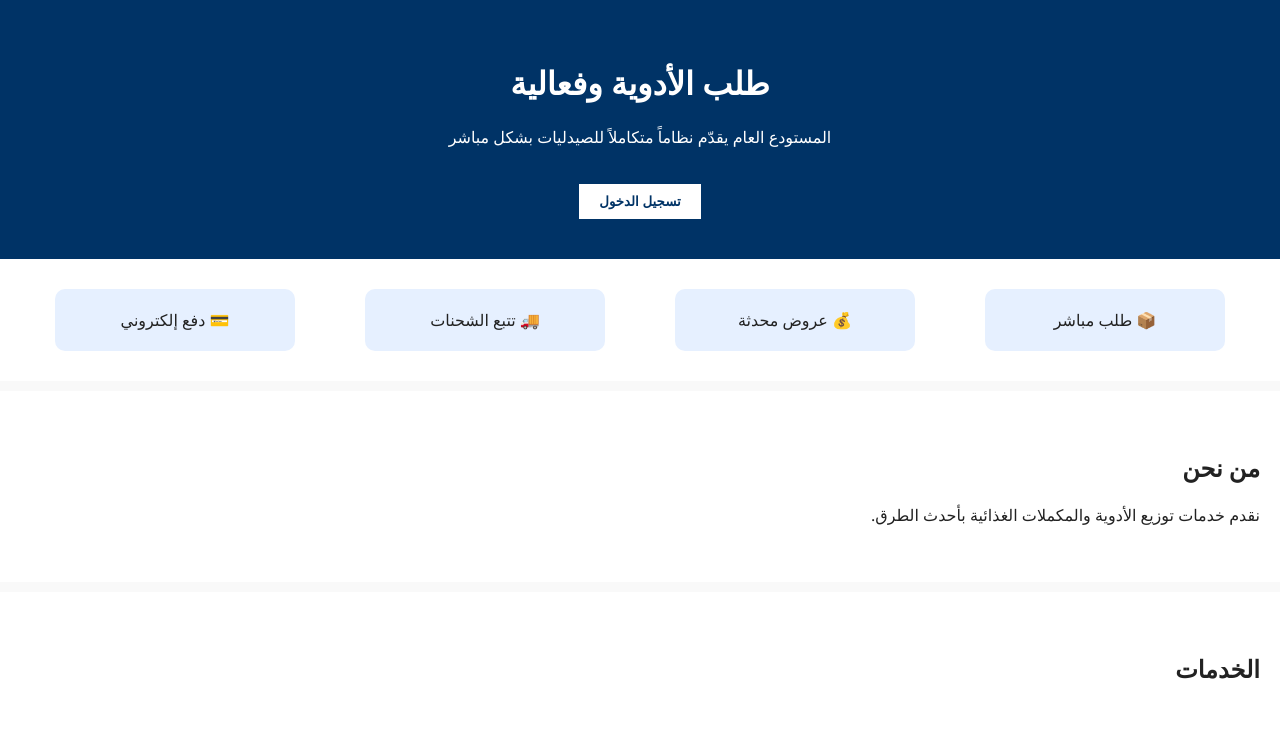
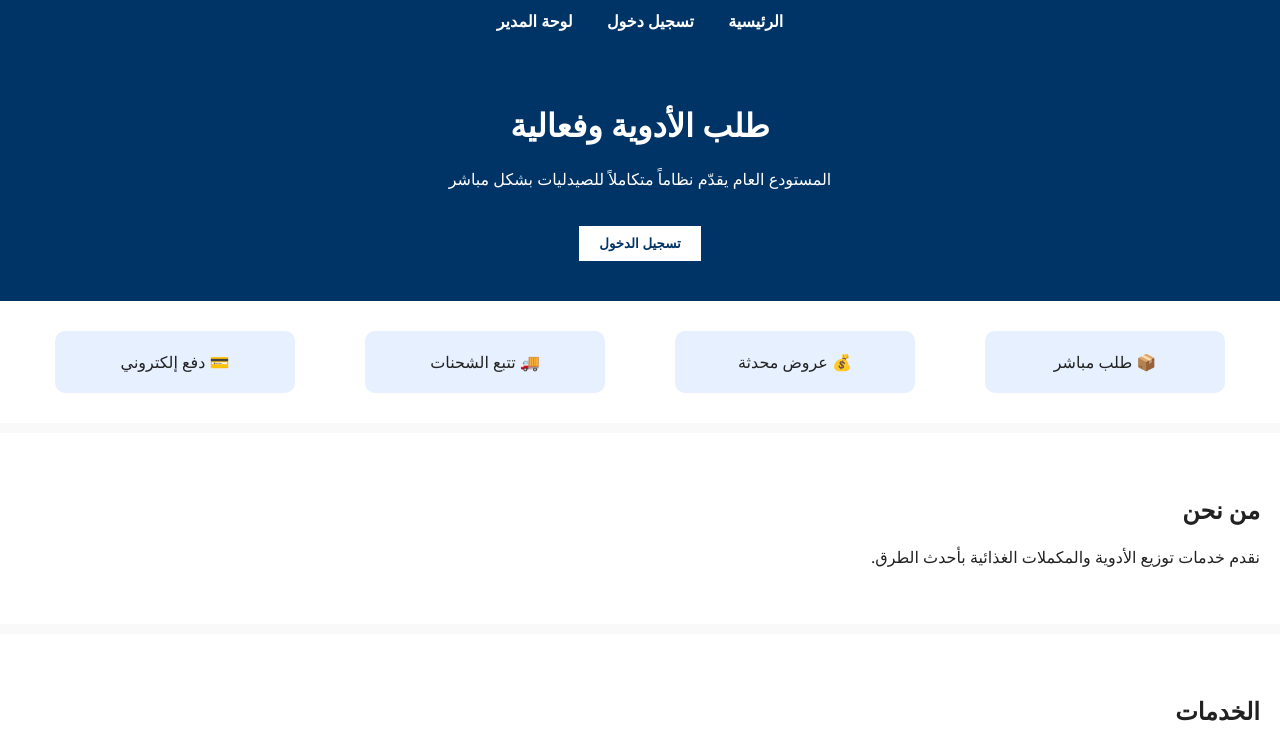
Before and after one commit to Qawasmeh2024/Dosagen, a plain HTML site: page index.html in a window 1280 px wide. Shown: the top 732 px of the page. Drawn offline with Linux system fonts and the light colour scheme.

Commit message:
Add files via upload

```diff
--- a/index.html
+++ b/index.html
@@ -5,8 +5,28 @@
     <meta charset="UTF-8">
     <title>المستودع العام</title>
     <link rel="stylesheet" href="style.css">
+    <style>
+        nav {
+            background-color: #003366;
+            padding: 10px;
+            text-align: center;
+        }
+
+        nav a {
+            color: white;
+            text-decoration: none;
+            margin: 0 15px;
+            font-weight: bold;
+        }
+    </style>
 </head>
 <body>
+    <nav>
+        <a href="index.html">الرئيسية</a>
+        <a href="login.html">تسجيل دخول</a>
+        <a href="admin_dashboard.html">لوحة المدير</a>
+    </nav>
+
     <header>
         <h1>طلب الأدوية وفعالية</h1>
         <p>المستودع العام يقدّم نظاماً متكاملاً للصيدليات بشكل مباشر</p>
```
Also changed, not shown: admin_dashboard.html (+2 -5 lines).
